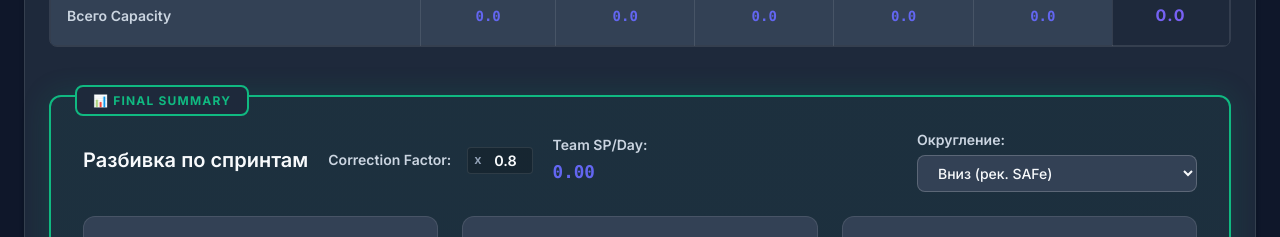
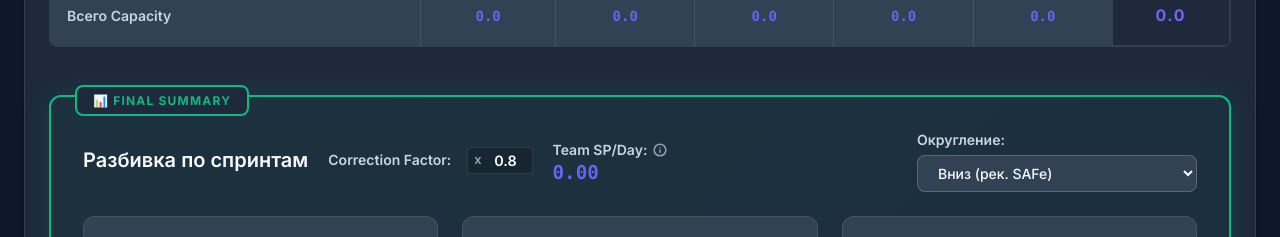
Before and after one commit to RomanPetukhov/capacity-calculator, a React (Vite) app: page / in a window 1280 px wide. Shown: the part 2900-3137 px from the top of the page. Built offline with nearby package versions, Linux system fonts and the light colour scheme.

Commit message:
feat: add rich tooltip for Team SP/Day instruction

```diff
--- a/src/components/CapacityDashboard.css
+++ b/src/components/CapacityDashboard.css
@@ -426,3 +426,98 @@
     from { opacity: 0; transform: translateY(-5px); }
     to { opacity: 1; transform: translateY(0); }
 }
+
+/* --- Rich Tooltip (Info Icon & Popover) --- */
+.team-sp-container {
+    display: flex;
+    flex-direction: column;
+    gap: 2px;
+}
+
+.team-sp-label-row {
+    display: flex;
+    align-items: center;
+    gap: 6px;
+    position: relative;
+}
+
+.info-icon-wrapper {
+    position: relative;
+    display: inline-flex;
+    align-items: center;
+    cursor: help;
+}
+
+.info-icon {
+    width: 14px;
+    height: 14px;
+    color: var(--text-tertiary);
+    transition: color 0.2s ease;
+}
+
+.info-icon-wrapper:hover .info-icon {
+    color: var(--accent-primary);
+}
+
+.rich-tooltip {
+    position: absolute;
+    bottom: calc(100% + 15px);
+    left: -10px;
+    width: 280px;
+    padding: 16px;
+    background: #1e293b; /* Slate 800 */
+    border: 1px solid rgba(255, 255, 255, 0.1);
+    border-radius: 12px;
+    box-shadow: 0 20px 25px -5px rgba(0, 0, 0, 0.5), 0 10px 10px -5px rgba(0, 0, 0, 0.4);
+    opacity: 0;
+    visibility: hidden;
+    transition: all 0.3s cubic-bezier(0.16, 1, 0.3, 1);
+    z-index: 1000;
+    pointer-events: none;
+    backdrop-filter: blur(8px);
+}
+
+.info-icon-wrapper:hover .rich-tooltip {
+    opacity: 1;
+    visibility: visible;
+    transform: translateY(-5px);
+}
+
+.rich-tooltip::after {
+    content: '';
+    position: absolute;
+    top: 100%;
+    left: 20px;
+    border-width: 8px;
+    border-style: solid;
+    border-color: #1e293b transparent transparent transparent;
+}
+
+.tooltip-content h4 {
+    margin: 0 0 8px 0;
+    font-size: 0.9rem;
+    color: #fff;
+    font-weight: 600;
+}
+
+.tooltip-content p {
+    margin: 0 0 14px 0;
+    font-size: 0.75rem;
+    color: #94a3b8; /* Slate 400 */
+    line-height: 1.4;
+}
+
+.tooltip-media {
+    width: 100%;
+    border-radius: 8px;
+    overflow: hidden;
+    background: #0f172a;
+    border: 1px solid rgba(255, 255, 255, 0.05);
+}
+
+.tooltip-media video,
+.tooltip-media img {
+    width: 100%;
+    display: block;
+    object-fit: cover;
+}
--- a/src/components/CapacityDashboard.jsx
+++ b/src/components/CapacityDashboard.jsx
@@ -234,9 +234,33 @@ function CapacityDashboard({ employees, sprints, config, setConfig, vacations, c
                             </div>
                         </div>
 
-                        <div className="team-sp-display" style={{ display: 'flex', flexDirection: 'column', gap: '2px' }}>
-                            <span className="rounding-label">Team SP/Day:</span>
-                            <span style={{ fontSize: '1.1rem', fontWeight: '700', color: 'var(--accent-primary)', fontFamily: 'var(--font-mono)' }}>
+                        <div className="team-sp-container">
+                            <div className="team-sp-label-row">
+                                <span className="rounding-label">Team SP/Day:</span>
+                                <div className="info-icon-wrapper">
+                                    <svg className="info-icon" xmlns="http://www.w3.org/2000/svg" viewBox="0 0 24 24" fill="none" stroke="currentColor" strokeWidth="2.5" strokeLinecap="round" strokeLinejoin="round">
+                                        <circle cx="12" cy="12" r="10"></circle>
+                                        <line x1="12" y1="16" x2="12" y2="12"></line>
+                                        <line x1="12" y1="8" x2="12.01" y2="8"></line>
+                                    </svg>
+                                    <div className="rich-tooltip">
+                                        <div className="tooltip-content">
+                                            <h4>{translations.tooltipTitle}</h4>
+                                            <p>{translations.tooltipDesc}</p>
+                                            <div className="tooltip-media">
+                                                <div style={{ height: '140px', background: 'linear-gradient(45deg, #0f172a, #1e293b)', display: 'flex', alignItems: 'center', justifyContent: 'center', color: '#334155' }}>
+                                                    <svg width="40" height="40" viewBox="0 0 24 24" fill="none" stroke="currentColor" strokeWidth="1" strokeLinecap="round" strokeLinejoin="round">
+                                                        <rect x="2" y="3" width="20" height="14" rx="2" ry="2"></rect>
+                                                        <line x1="8" y1="21" x2="16" y2="21"></line>
+                                                        <line x1="12" y1="17" x2="12" y2="21"></line>
+                                                    </svg>
+                                                </div>
+                                            </div>
+                                        </div>
+                                    </div>
+                                </div>
+                            </div>
+                            <span style={{ fontSize: '1.2rem', fontWeight: '800', color: 'var(--accent-primary)', fontFamily: 'var(--font-mono)', lineHeight: '1' }}>
                                 {adjustedTeamSP.toFixed(2)}
                             </span>
                         </div>
--- a/src/translations.js
+++ b/src/translations.js
@@ -58,6 +58,8 @@ export const translations = {
         totalCapacity: "Total Capacity",
         totalNetCapacity: "Total Net Capacity",
         allocationTotalWarning: "⚠️ Total allocation must be 100%",
+        tooltipTitle: "Find your Team Velocity",
+        tooltipDesc: "Go to your Velocity Chart from Jira or ADO to find the average SP per Day.",
 
         // Save/Load
         save: "Save",
@@ -125,6 +127,8 @@ export const translations = {
         totalCapacity: "Всего Capacity",
         totalNetCapacity: "Итого",
         allocationTotalWarning: "⚠️ Сумма должна быть 100%",
+        tooltipTitle: "Как найти скорость команды?",
+        tooltipDesc: "Перейдите в Velocity Chart в Jira или ADO, чтобы найти среднее значение SP в день.",
 
         // Save/Load
         save: "Сохранить",
```
